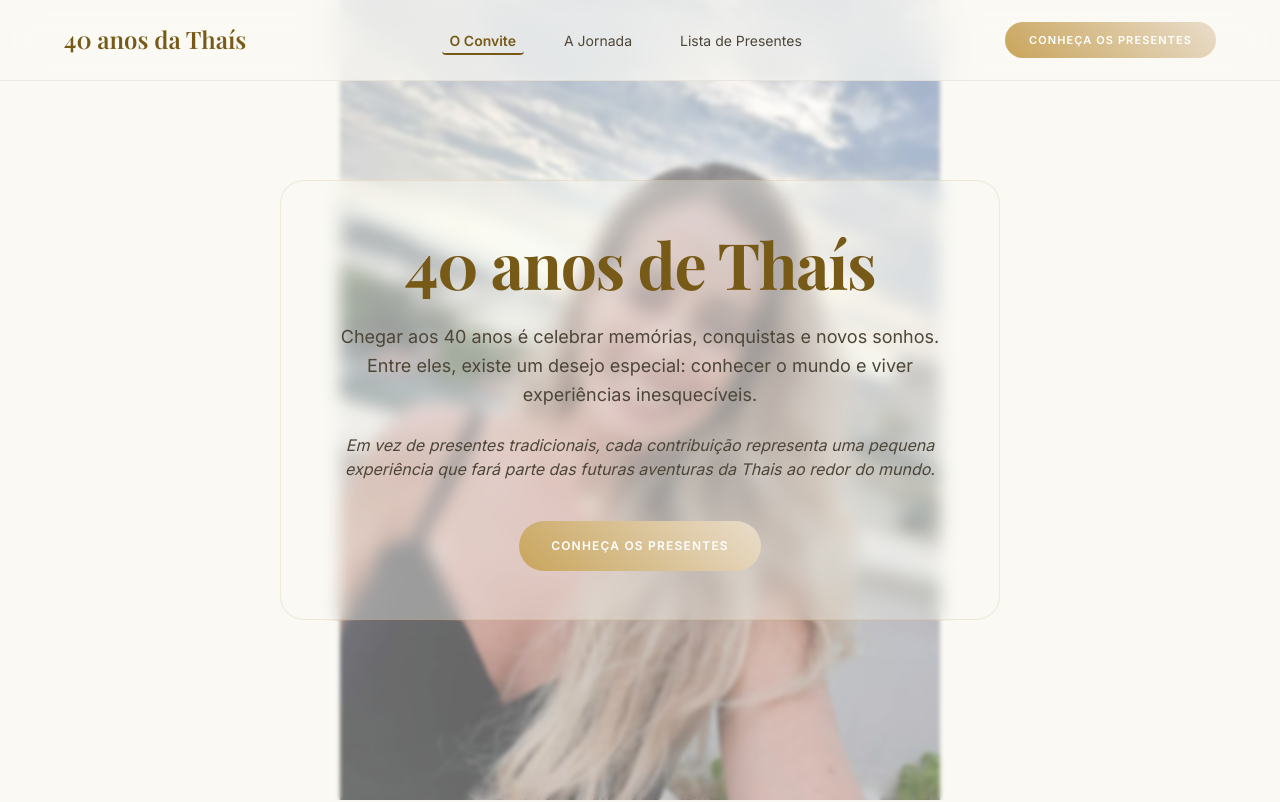
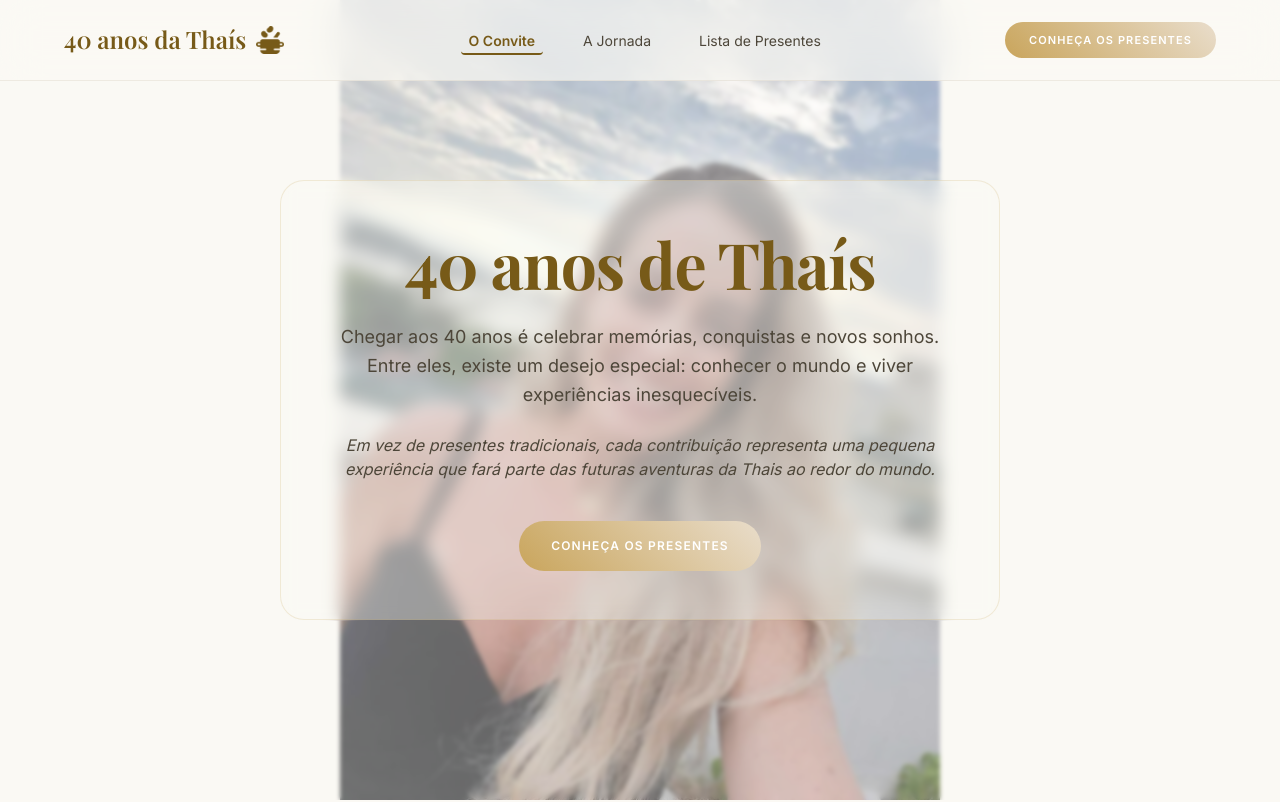
Before and after one commit to PedroLucasBastos/aniversarioThais, a plain HTML site: page index.html in a window 1280 px wide. Shown: the top 802 px of the page. Drawn offline with nearby package versions, Linux system fonts and the light colour scheme; a web font is replaced by a local one.

Commit message:
feat: icone de feijoada

```diff
--- a/Css/style.css
+++ b/Css/style.css
@@ -285,6 +285,15 @@ button {
   font-weight: 600;
   color: var(--primary);
   line-height: 1.3;
+  display: flex;
+  align-items: center;
+  gap: 10px;
+}
+
+.header-logo .logo-icon {
+  height: 28px;
+  width: auto;
+  object-fit: contain;
 }
 
 .header-nav {
--- a/index.html
+++ b/index.html
@@ -7,6 +7,7 @@
   <meta name="description"
     content="Celebração dos 40 anos da Thais — um convite para conhecer o mundo e viver experiências inesquecíveis.">
   <title>Thaís 40 — O Convite</title>
+  <link rel="icon" type="image/png" href="Img/icons/feijoes-pequeno.png">
 
   <!-- Fontes -->
   <link rel="preconnect" href="https://fonts.googleapis.com">
@@ -24,7 +25,10 @@
   <!-- ========== Header / TopAppBar ========== -->
   <header class="header" id="header">
     <div class="header-inner">
-      <div class="header-logo">40 anos da Thaís</div>
+      <div class="header-logo">
+        40 anos da Thaís
+        <img src="Img/icons/feijoes-grande.png" alt="" class="logo-icon">
+      </div>
 
       <nav class="header-nav">
         <a href="#hero" class="active">O Convite</a>
```
Also changed, not shown: Img/icons/feijoes-grande.png (added), Img/icons/feijoes-pequeno.png (added).
